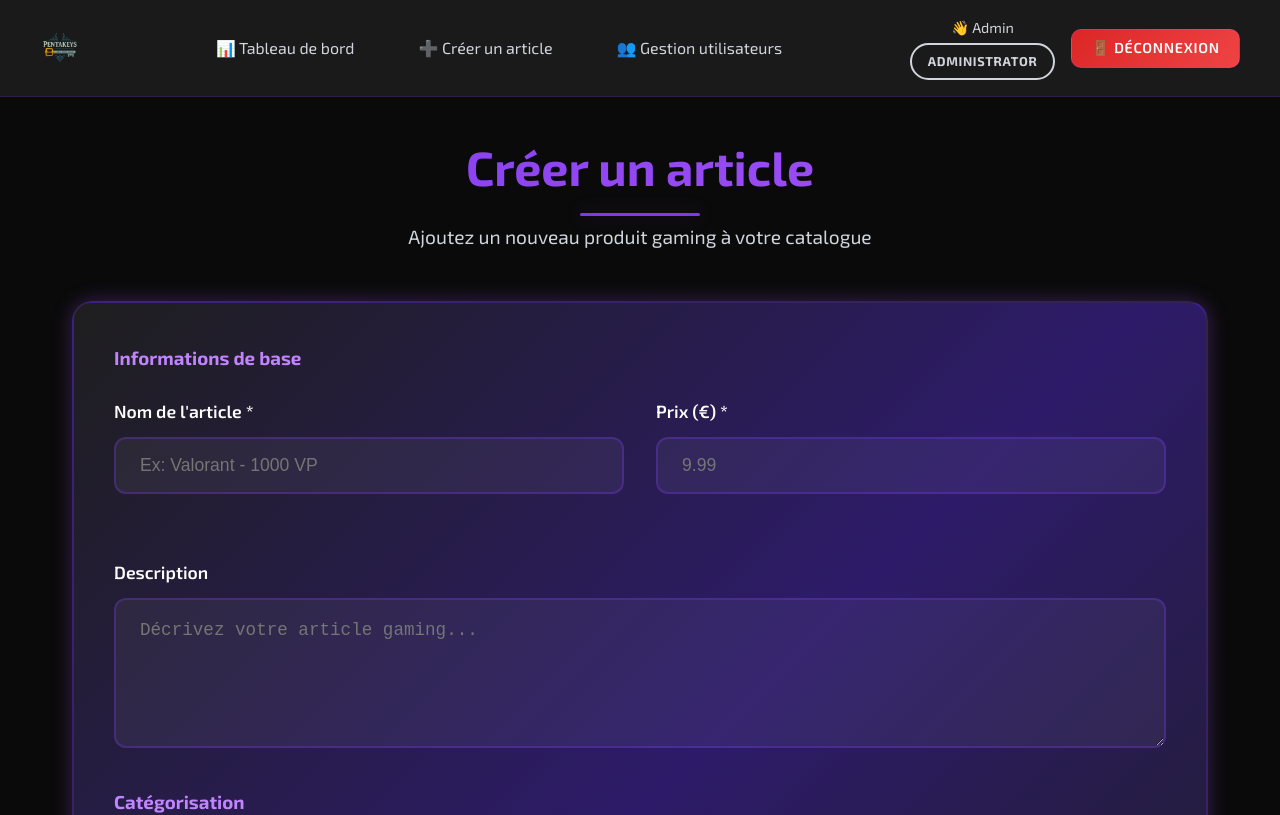
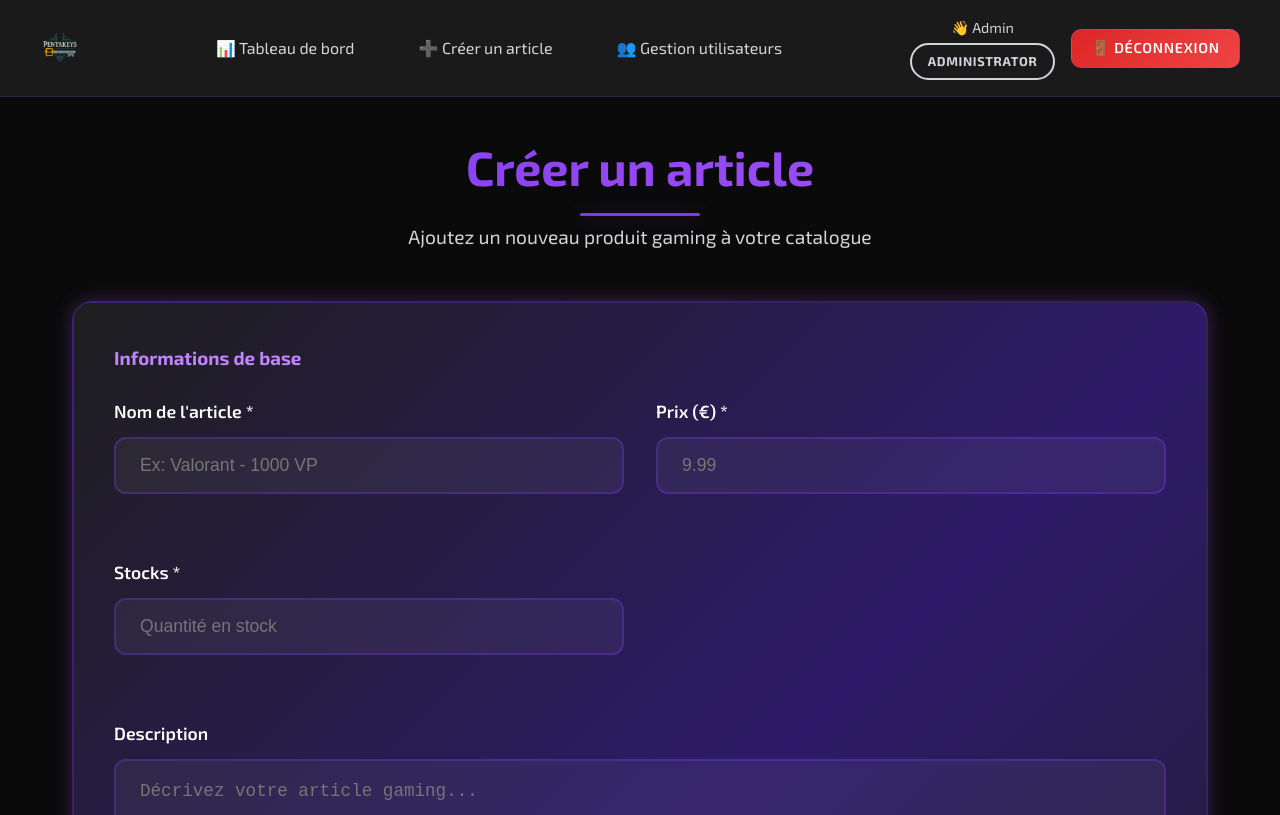
Before and after one commit to armel2003/AG_E-commerce, a React (Create React App) app in the folder react_front/: page /admin/create-article in a window 1280 px wide. Shown: the top 815 px of the page. Built offline with nearby package versions, Linux system fonts and the light colour scheme.

Commit message:
ADD: ajout dans la dashdoard les user

```diff
--- /dev/null
+++ b/react_front/src/components/all_user.jsx
@@ -0,0 +1,54 @@
+import React, { useEffect, useState } from 'react';
+
+const RecentUsers = ({ count = 4 }) => {
+const [users, setUsers] = useState([]);
+const [loading, setLoading] = useState(true);
+
+useEffect(() => {
+fetch('http://localhost:8000/user')
+    .then((res) => res.json())
+    .then((data) => {
+        console.log(data)
+    const sorted = data.sort((a, b) => new Date(b.createdAt) - new Date(a.createdAt));
+    setUsers(sorted.slice(0, count));
+    setLoading(false);
+    })
+    .catch((error) => {
+    console.error("❌ Erreur lors du chargement des utilisateurs :", error);
+    setLoading(false);
+    });
+}, [count]);
+
+if (loading) return <p>Chargement...</p>;
+
+return (
+<div className="">
+    <h3 style={{ color: 'var(--neon-purple)', marginBottom: '1rem' }}>👥 Nouveaux utilisateurs</h3>
+    <div className="table-container">
+    {users.map(user => (
+        <div
+        key={user.id}
+        style={{
+            display: 'flex',
+            justifyContent: 'space-between',
+            alignItems: 'center',
+            padding: '0.75rem 0',
+            borderBottom: '1px solid rgba(124, 58, 237, 0.1)'
+        }}
+        >
+        <div>
+            <div style={{ fontWeight: '500', marginBottom: '0.25rem' }}>
+            {user.firstName || 'Nom inconnu'} {user.lastName || 'Nom inconnu'}
+            </div>
+            <div style={{ fontSize: '0.85rem', color: 'var(--text-secondary)' }}>
+            {user.email || 'Email non disponible'}
+            </div>
+        </div>
+        </div>
+    ))}
+    </div>
+</div>
+);
+};
+
+export default RecentUsers;
--- a/react_front/src/pageAdmin/AdminDashboard.jsx
+++ b/react_front/src/pageAdmin/AdminDashboard.jsx
@@ -3,6 +3,7 @@ import '../style/AdminDashboard.css';
 import RecentProducts from '../components/RecentProductAdmin';
 import AllProducts from '../components/all_category';
 import { useNavigate } from 'react-router-dom';
+import RecentUsers from '../components/all_user';
 
 function AdminDashboard({ onEditArticle }) {
     const navigate = useNavigate();
@@ -150,32 +151,8 @@ function AdminDashboard({ onEditArticle }) {
 
                 {/* Utilisateurs récents */}
                 <div className="admin-card">
-                    <h3 style={{ color: 'var(--neon-purple)', marginBottom: '1rem' }}>👥 Nouveaux utilisateurs</h3>
-                    <div className="table-container">
-                        {recentUsers.map(user => (
-                            <div key={user.id} style={{
-                                display: 'flex',
-                                justifyContent: 'space-between',
-                                alignItems: 'center',
-                                padding: '0.75rem 0',
-                                borderBottom: '1px solid rgba(124, 58, 237, 0.1)'
-                            }}>
-                                <div>
-                                    <div style={{ fontWeight: '500', marginBottom: '0.25rem' }}>
-                                        {user.name}
-                                    </div>
-                                    <div style={{ fontSize: '0.85rem', color: 'var(--text-secondary)' }}>
-                                        {user.email}
-                                    </div>
-                                </div>
-                                <div style={{ textAlign: 'right' }}>
-                                    <span className="badge badge-user">{user.role}</span>
-                                    <div style={{ fontSize: '0.75rem', color: 'var(--text-secondary)', marginTop: '0.25rem' }}>
-                                        {new Date(user.joinDate).toLocaleDateString('fr-FR')}
-                                    </div>
-                                </div>
-                            </div>
-                        ))}
+                    <div className="">
+                        <RecentUsers />
                     </div>
                     <button
                         className="btn btn-secondary btn-small"
@@ -185,6 +162,7 @@ function AdminDashboard({ onEditArticle }) {
                         Gérer les utilisateurs
                     </button>
                 </div>
+
             </div>
 
             {/* Section des produits */}
--- a/react_front/src/pageAdmin/CreateArticle.jsx
+++ b/react_front/src/pageAdmin/CreateArticle.jsx
@@ -146,6 +146,24 @@ function CreateArticle() {
               required
             />
           </div>
+          <div className="form-group">
+<label className="form-label" htmlFor="stock">
+  Stocks *
+</label>
+<input
+  type="number"
+  id="stock"
+  name="stock"
+  className="form-input"
+  placeholder="Quantité en stock"
+  value={formData.stock}
+  onChange={handleChange}
+  required
+  min="0"
+/>
+</div>
+
+
         </div>
 
         <div className="form-group">
@@ -189,6 +207,7 @@ function CreateArticle() {
               ))}
             </select>
           </div>
+
 
           {/* <div className="form-group">
             <label className="form-label" htmlFor="game">
```
Lines whose indentation alone changed are shown as unchanged.
